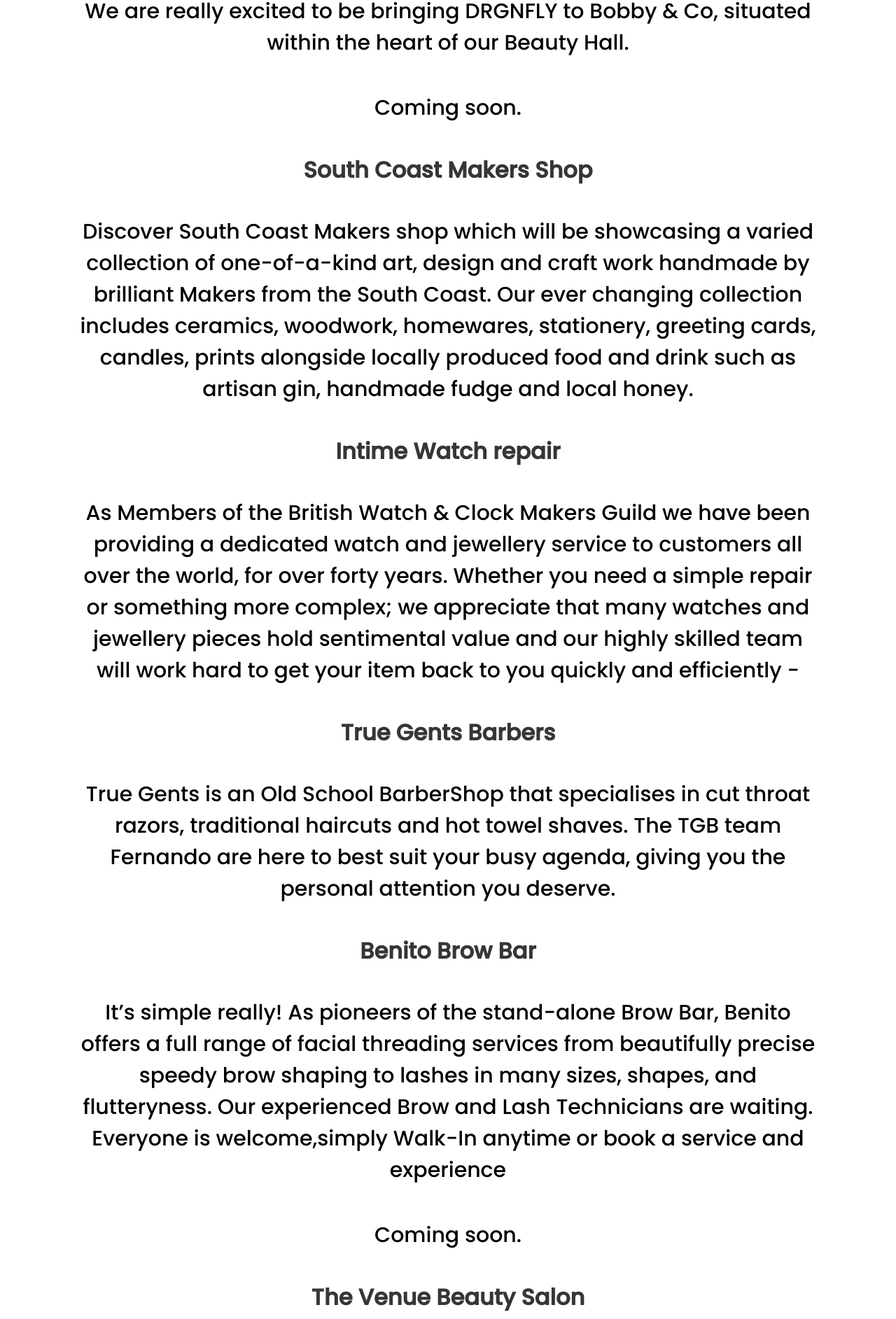
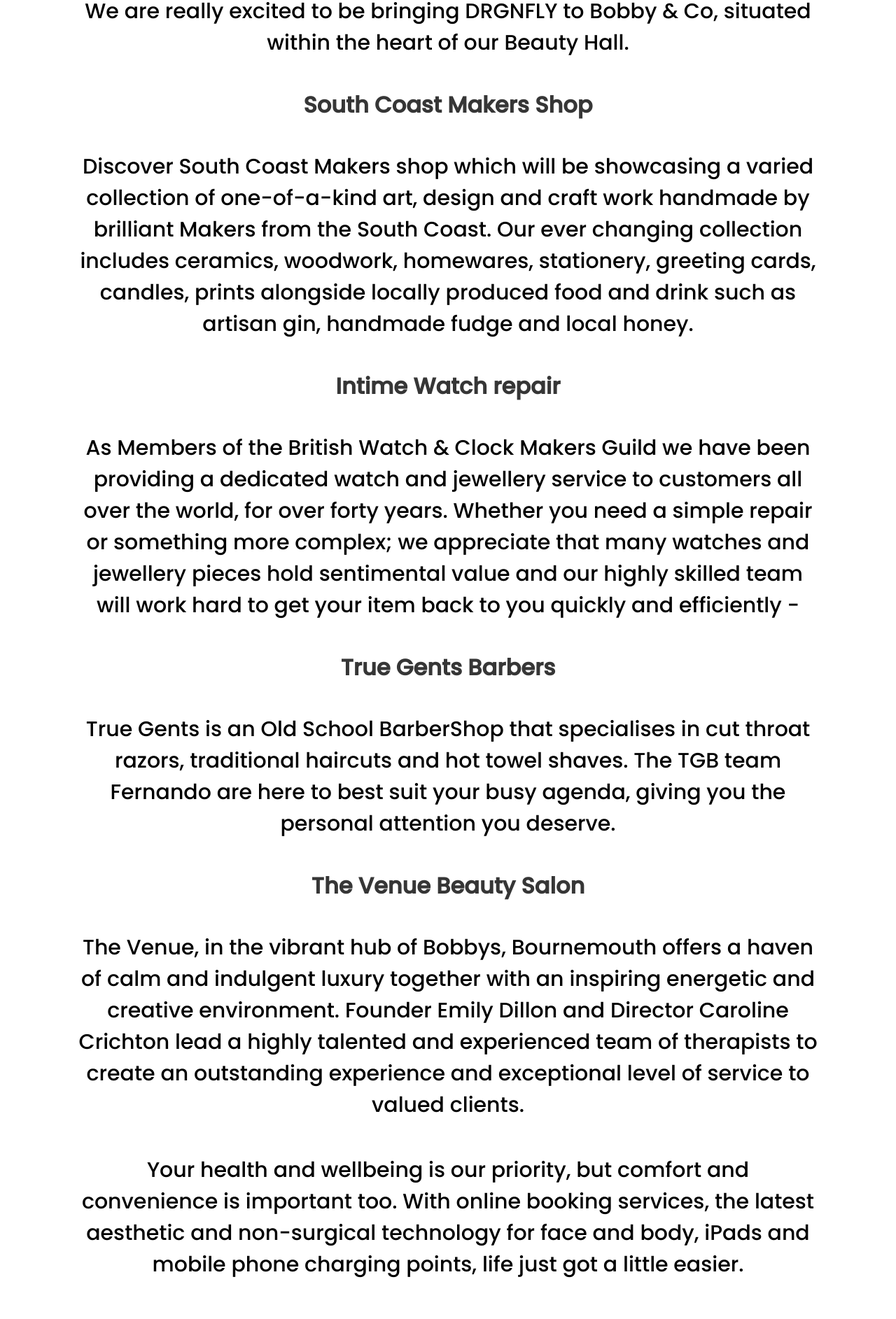
Before and after one commit to olilewis1/BobbysBournemouth, a React (Create React App) app: page /whatsinside in a window 1280 px wide. Shown: the part 2820-4705 px from the top of the page at 70% size. Built offline with nearby package versions, Linux system fonts and the light colour scheme.

Commit message:
added frontend with request

```diff
--- a/src/components/WhatsInside.js
+++ b/src/components/WhatsInside.js
@@ -85,9 +85,7 @@
         <p className="m-6 is-size-6-touch">
           We are really excited to be bringing DRGNFLY to Bobby & Co, situated within the heart of our Beauty Hall.
         </p>
-        <p className="m-6 is-size-6-touch">
-          Coming soon.
-        </p>
+
         <h2 className="mt-6 title">
           South Coast Makers Shop
 
@@ -117,20 +115,6 @@
           True Gents is an Old School BarberShop that specialises in cut throat razors, traditional haircuts and hot towel shaves. The TGB team Fernando are here to best suit your busy agenda,  giving you the personal attention you deserve.
         </p>
 
-
-
-        <h2 className="mt-6 title">
-          Benito Brow Bar
-        </h2>
-        <p className="m-6 is-size-6-touch">
-          It’s simple really!  As pioneers of the stand-alone
-          Brow Bar, Benito offers a full range of facial threading services from beautifully precise speedy brow shaping to lashes in many sizes, shapes, and flutteryness. Our experienced Brow and Lash Technicians are waiting. Everyone is welcome,simply Walk-In anytime
-          or book a service and experience
-        </p>
-        <p className="m-6 is-size-6-touch">
-          Coming soon.
-        </p>
-
         <h2 className="mt-6 title">
           The Venue Beauty Salon
         </h2>
```
